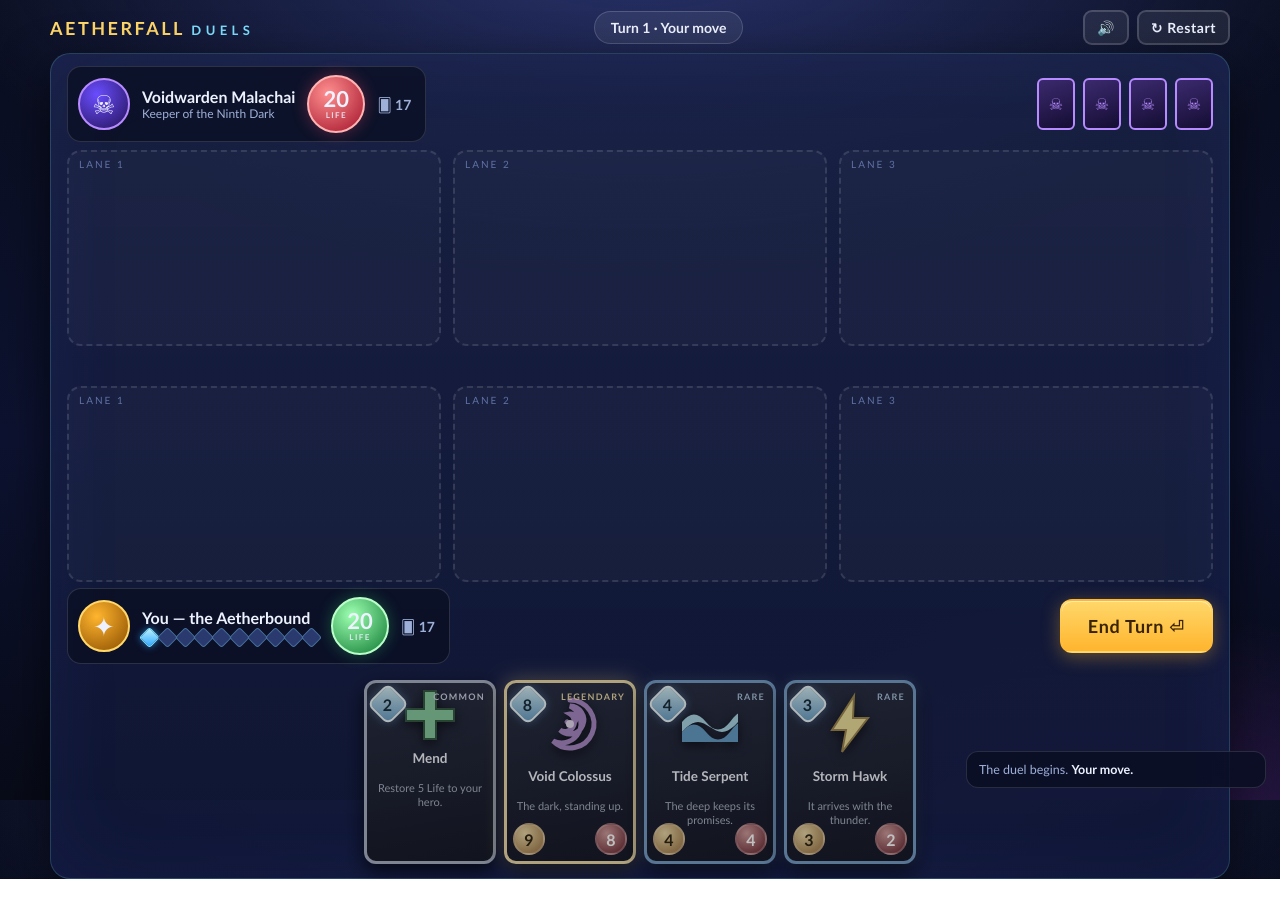
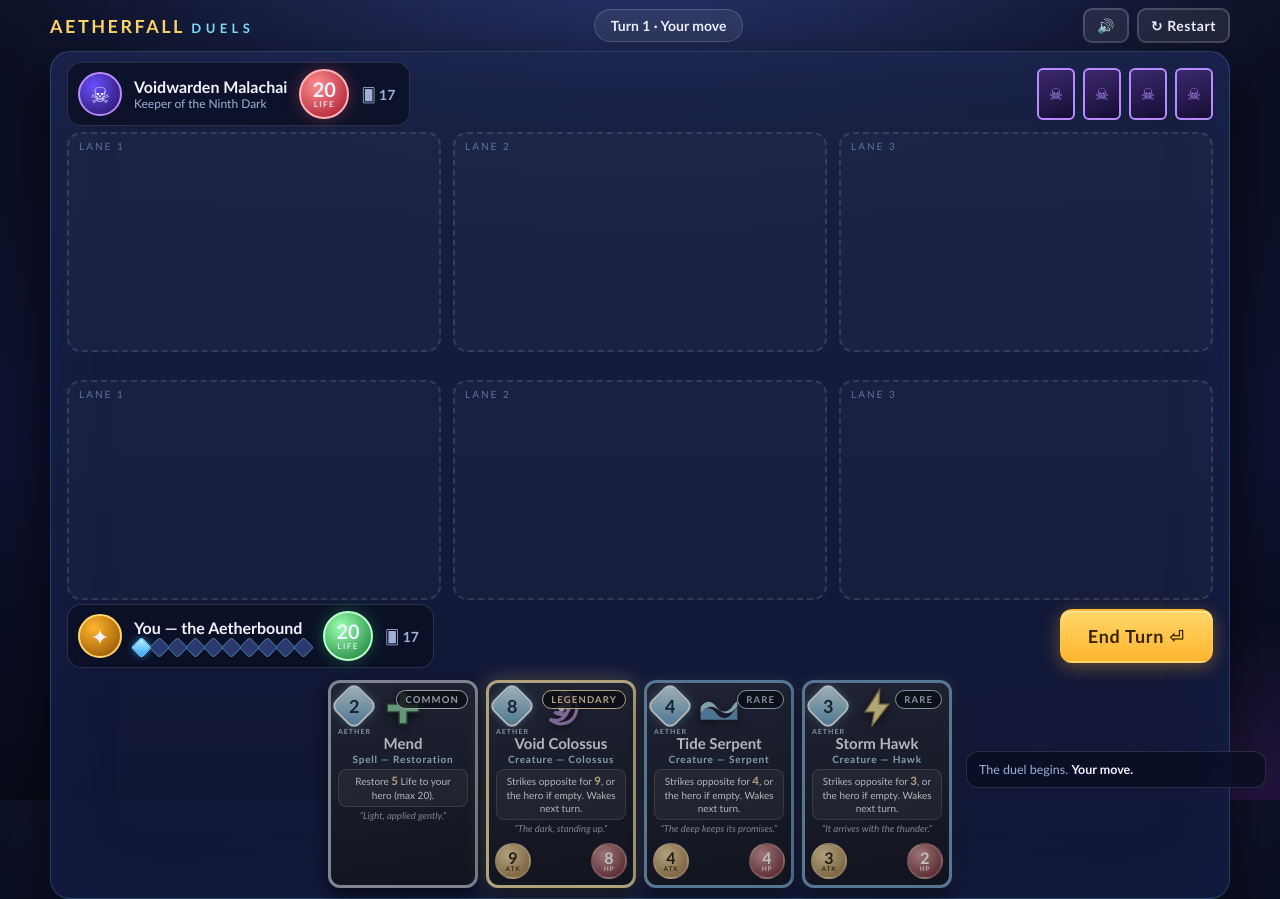
Before and after one commit to Fslrm123/best-card-game-20261122-1826-entry, a plain HTML site: page game/index.html in a window 1280 px wide. Both pictures are taken after a click on the button "⚔ Enter the Duel". Drawn offline with Linux system fonts and the light colour scheme.

Commit message:
Richer card info: type line, ability text, flavor, labeled ATK/HP + rarity pills, larger cards

```diff
--- a/game/game.js
+++ b/game/game.js
@@ -36,20 +36,20 @@ const G = {
 
 // ---------- card pool (original) ----------
 const POOL = [
-  {id:"sprite",  name:"Ember Sprite",   kind:"creature", cost:1, atk:2, hp:1, rarity:"common",    glyph:"flame",  text:"A spark with a grudge."},
-  {id:"golem",   name:"Stone Golem",    kind:"creature", cost:2, atk:1, hp:4, rarity:"common",    glyph:"rock",   text:"Slow. Immovable. Polite."},
-  {id:"dryad",   name:"Thorn Dryad",    kind:"creature", cost:2, atk:2, hp:3, rarity:"common",    glyph:"leaf",   text:"The forest fights back."},
-  {id:"hawk",    name:"Storm Hawk",     kind:"creature", cost:3, atk:3, hp:2, rarity:"rare",      glyph:"bolt",   text:"It arrives with the thunder."},
-  {id:"serpent", name:"Tide Serpent",   kind:"creature", cost:4, atk:4, hp:4, rarity:"rare",      glyph:"wave",   text:"The deep keeps its promises."},
-  {id:"stalker", name:"Night Stalker",  kind:"creature", cost:4, atk:5, hp:3, rarity:"rare",      glyph:"moon",   text:"You will hear it once."},
-  {id:"knight",  name:"Rune Knight",    kind:"creature", cost:5, atk:4, hp:6, rarity:"epic",      glyph:"shield", text:"Sworn to the falling light."},
-  {id:"wyrm",    name:"Frost Wyrm",     kind:"creature", cost:6, atk:6, hp:5, rarity:"epic",      glyph:"snow",   text:"Winter, given wings."},
-  {id:"phoenix", name:"Solar Phoenix",  kind:"creature", cost:7, atk:7, hp:6, rarity:"legendary", glyph:"sun",    text:"Dawn refuses to die."},
-  {id:"colossus",name:"Void Colossus",  kind:"creature", cost:8, atk:9, hp:8, rarity:"legendary", glyph:"void",   text:"The dark, standing up."},
-  {id:"bolt",    name:"Arc Bolt",       kind:"spell",    cost:2, rarity:"common", glyph:"bolt",   text:"Deal 3 damage to a creature or a hero.", fx:"bolt"},
-  {id:"mend",    name:"Mend",           kind:"spell",    cost:2, rarity:"common", glyph:"heal",   text:"Restore 5 Life to your hero.", fx:"mend"},
-  {id:"surge",   name:"Surge",          kind:"spell",    cost:1, rarity:"rare",   glyph:"surge",  text:"Give a friendly creature +2/+2.", fx:"surge"},
-  {id:"meteor",  name:"Meteor",         kind:"spell",    cost:5, rarity:"epic",   glyph:"meteor", text:"Deal 4 damage to ALL enemy creatures.", fx:"meteor"},
+  {id:"sprite",  name:"Ember Sprite",   kind:"creature", cost:1, atk:2, hp:1, rarity:"common",    glyph:"flame",  type:"Creature — Ember",    ability:"Strikes opposite for <b>2</b>, or the hero if empty. Wakes next turn.", text:"A spark with a grudge."},
+  {id:"golem",   name:"Stone Golem",    kind:"creature", cost:2, atk:1, hp:4, rarity:"common",    glyph:"rock",   type:"Creature — Golem",    ability:"Strikes opposite for <b>1</b>, or the hero if empty. Wakes next turn.", text:"Slow. Immovable. Polite."},
+  {id:"dryad",   name:"Thorn Dryad",    kind:"creature", cost:2, atk:2, hp:3, rarity:"common",    glyph:"leaf",   type:"Creature — Dryad",    ability:"Strikes opposite for <b>2</b>, or the hero if empty. Wakes next turn.", text:"The forest fights back."},
+  {id:"hawk",    name:"Storm Hawk",     kind:"creature", cost:3, atk:3, hp:2, rarity:"rare",      glyph:"bolt",   type:"Creature — Hawk",     ability:"Strikes opposite for <b>3</b>, or the hero if empty. Wakes next turn.", text:"It arrives with the thunder."},
+  {id:"serpent", name:"Tide Serpent",   kind:"creature", cost:4, atk:4, hp:4, rarity:"rare",      glyph:"wave",   type:"Creature — Serpent",  ability:"Strikes opposite for <b>4</b>, or the hero if empty. Wakes next turn.", text:"The deep keeps its promises."},
+  {id:"stalker", name:"Night Stalker",  kind:"creature", cost:4, atk:5, hp:3, rarity:"rare",      glyph:"moon",   type:"Creature — Stalker",  ability:"Strikes opposite for <b>5</b>, or the hero if empty. Wakes next turn.", text:"You will hear it once."},
+  {id:"knight",  name:"Rune Knight",    kind:"creature", cost:5, atk:4, hp:6, rarity:"epic",      glyph:"shield", type:"Creature — Knight",   ability:"Strikes opposite for <b>4</b>, or the hero if empty. Wakes next turn.", text:"Sworn to the falling light."},
+  {id:"wyrm",    name:"Frost Wyrm",     kind:"creature", cost:6, atk:6, hp:5, rarity:"epic",      glyph:"snow",   type:"Creature — Wyrm",     ability:"Strikes opposite for <b>6</b>, or the hero if empty. Wakes next turn.", text:"Winter, given wings."},
+  {id:"phoenix", name:"Solar Phoenix",  kind:"creature", cost:7, atk:7, hp:6, rarity:"legendary", glyph:"sun",    type:"Creature — Phoenix",  ability:"Strikes opposite for <b>7</b>, or the hero if empty. Wakes next turn.", text:"Dawn refuses to die."},
+  {id:"colossus",name:"Void Colossus",  kind:"creature", cost:8, atk:9, hp:8, rarity:"legendary", glyph:"void",   type:"Creature — Colossus", ability:"Strikes opposite for <b>9</b>, or the hero if empty. Wakes next turn.", text:"The dark, standing up."},
+  {id:"bolt",    name:"Arc Bolt",       kind:"spell",    cost:2, rarity:"common", glyph:"bolt",   type:"Spell — Lightning",   ability:"Deal <b>3</b> damage to any creature or hero.", text:"The sky keeps a ledger.", fx:"bolt"},
+  {id:"mend",    name:"Mend",           kind:"spell",    cost:2, rarity:"common", glyph:"heal",   type:"Spell — Restoration", ability:"Restore <b>5</b> Life to your hero (max 20).", text:"Light, applied gently.", fx:"mend"},
+  {id:"surge",   name:"Surge",          kind:"spell",    cost:1, rarity:"rare",   glyph:"surge",  type:"Spell — Blessing",    ability:"Give a friendly creature <b>+2/+2</b>.", text:"Strength arrives all at once.", fx:"surge"},
+  {id:"meteor",  name:"Meteor",         kind:"spell",    cost:5, rarity:"epic",   glyph:"meteor", type:"Spell — Cataclysm",   ability:"Deal <b>4</b> damage to ALL enemy creatures.", text:"The heavens object.", fx:"meteor"},
 ];
 const byId = Object.fromEntries(POOL.map(c => [c.id, c]));
 function buildDeck(){
@@ -125,15 +125,18 @@ function floatText(anchorEl, text, cls=""){
 }
 
 // ---------- rendering ----------
+const plain = (html) => html.replace(/<[^>]+>/g, "");
 function cardHTML(c, opts={}){
   const hpNow = c.curHp ?? c.hp;
   const stats = c.kind === "creature"
-    ? `<div class="atk">${c.atk}</div><div class="hp${hpNow < c.hp ? " hurt" : ""}">${hpNow}</div>` : "";
+    ? `<div class="stat-row"><div class="stat atk"><b>${c.atk}</b><small>ATK</small></div><div class="stat hp${hpNow < c.hp ? " hurt" : ""}"><b>${hpNow}</b><small>HP</small></div></div>` : `<div class="stat-row"></div>`;
   const zzz = opts.sick ? `<div class="zzz">💤</div>` : "";
   return `<div class="art">${G[c.glyph] || ""}</div>
     <div class="cname">${c.name}</div>
-    <div class="ctext">${c.text}</div>
-    <div class="cost"><b>${c.cost}</b></div>
+    <div class="ctype">${c.type}</div>
+    <div class="cability">${c.ability}</div>
+    <div class="cflavor">“${c.text}”</div>
+    <div class="cost"><b>${c.cost}</b></div><div class="cost-tag">AETHER</div>
     <div class="rarity">${c.rarity.toUpperCase()}</div>${stats}${zzz}`;
 }
 function render(){
@@ -162,7 +165,7 @@ function render(){
     d.className = `card ${c.kind} r-${c.rarity}` + (S.selected === i ? " selected" : "")
       + (c.cost > S.player.aether ? " unaffordable" : "");
     d.innerHTML = cardHTML(c);
-    d.title = `${c.name} — ${c.text}`;
+    d.title = `${c.name} (${c.type}, ${c.rarity}) — ${plain(c.ability)} “${c.text}”`;
     d.addEventListener("click", () => onHandCard(i));
     els["player-hand"].appendChild(d);
   });
@@ -185,7 +188,7 @@ function renderBoard(side, container){
       cd.className = `card creature r-${c.rarity}` + (ready ? " ready" : "") + (c.sick ? " sick" : "")
         + (targetable ? " targetable" : "");
       cd.innerHTML = cardHTML(c, {sick: c.sick});
-      cd.title = `${c.name} — ${c.atk} ATK / ${c.curHp} HP`;
+      cd.title = `${c.name} (${c.type}) — ${c.atk} ATK / ${c.curHp} HP. ${plain(c.ability)}`;
       if(side === "player") cd.addEventListener("click", () => onOwnCreature(lane));
       else cd.addEventListener("click", () => onEnemyCreature(lane));
       d.appendChild(cd);
--- a/game/style.css
+++ b/game/style.css
@@ -2,7 +2,7 @@
   --bg:#0a0e1f; --panel:#131a33; --panel2:#1a2347;
   --gold:#ffd76a; --gold2:#ffb52e; --cyan:#7ee0ff; --violet:#b78bff;
   --red:#ff6b6b; --green:#7dff9a; --ink:#eef2ff; --muted:#9fb0d8;
-  --card-w:132px; --card-h:184px;
+  --card-w:150px; --card-h:208px;
 }
 *{box-sizing:border-box; margin:0; padding:0;}
 html,body{height:100%;}
@@ -54,7 +54,7 @@ body{
 .howto .btn{margin-top:10px;}
 
 /* ---------- game layout ---------- */
-#screen-game{flex-direction:column; justify-content:flex-start; padding:10px 14px;}
+#screen-game{flex-direction:column; justify-content:flex-start; padding:8px 14px;}
 .topbar{width:100%; max-width:1180px; display:flex; align-items:center; justify-content:space-between; gap:12px;}
 .brand{font-weight:900; letter-spacing:.14em; font-size:18px; color:var(--gold);}
 .brand span{color:var(--cyan); letter-spacing:.34em; font-size:13px;}
@@ -62,21 +62,21 @@ body{
 .top-actions{display:flex; gap:8px;}
 .table{width:100%; max-width:1180px; margin-top:8px;
   background:linear-gradient(180deg,#1a2347cc,#101736e6); border:1px solid #7ee0ff33; border-radius:20px;
-  padding:12px 16px 14px; box-shadow:0 18px 50px #0009, inset 0 0 80px #4a5cff14;}
+  padding:10px 16px; box-shadow:0 18px 50px #0009, inset 0 0 80px #4a5cff14;}
 .hero-row{display:flex; align-items:center; gap:14px;}
-.hero-row.player{margin-top:6px;}
+.hero-row.player{margin-top:4px;}
 .hero{display:flex; align-items:center; gap:12px; background:#0a0f24cc; border:1px solid #ffffff22;
-  border-radius:14px; padding:8px 14px 8px 10px; min-width:330px;}
-.hero-face{width:52px; height:52px; border-radius:50%; display:flex; align-items:center; justify-content:center;
-  font-size:26px; background:radial-gradient(circle at 35% 30%, #6a4dff, #241257); border:2px solid var(--violet);}
+  border-radius:14px; padding:6px 14px 6px 10px; min-width:330px;}
+.hero-face{width:44px; height:44px; border-radius:50%; display:flex; align-items:center; justify-content:center;
+  font-size:22px; background:radial-gradient(circle at 35% 30%, #6a4dff, #241257); border:2px solid var(--violet);}
 .player-hero .hero-face{background:radial-gradient(circle at 35% 30%, #ffb52e, #8a4d00); border-color:var(--gold);}
 .hero-name{font-weight:800; font-size:16px;}
 .hero-sub{color:var(--muted); font-size:12px;}
-.life-orb{margin-left:auto; text-align:center; width:58px; height:58px; border-radius:50%;
+.life-orb{margin-left:auto; text-align:center; width:50px; height:50px; border-radius:50%;
   display:flex; flex-direction:column; align-items:center; justify-content:center;
   background:radial-gradient(circle at 35% 30%, #ff8f8f, #a3122a); border:2px solid #ffb3b3;
   box-shadow:0 0 16px #ff4d6d55; font-weight:900;}
-.life-orb span{font-size:22px; line-height:1;}
+.life-orb span{font-size:20px; line-height:1;}
 .life-orb small{font-size:8px; letter-spacing:.18em; opacity:.85;}
 .player-life{background:radial-gradient(circle at 35% 30%, #9dffb0, #0f7a33); border-color:#baffc9; box-shadow:0 0 16px #37ff7a44;}
 .deck-count{color:var(--muted); font-size:14px; font-weight:700;}
@@ -92,49 +92,61 @@ body{
 .enemy-hand .card-back{width:38px; height:52px; border-radius:6px;
   background:linear-gradient(160deg,#3b2a6e,#150d33); border:2px solid var(--violet);
   display:flex; align-items:center; justify-content:center; color:var(--violet); font-size:16px;}
-.player-hand{justify-content:center; margin-top:10px; min-height:calc(var(--card-h) + 6px); align-items:flex-end;}
+.player-hand{justify-content:center; margin-top:6px; min-height:calc(var(--card-h) + 6px); align-items:flex-end;}
 
-.board{display:grid; grid-template-columns:repeat(3,1fr); gap:12px; margin-top:8px;}
-.lane{min-height:196px; border-radius:14px; border:2px dashed #ffffff1f; background:#ffffff06;
+.board{display:grid; grid-template-columns:repeat(3,1fr); gap:12px; margin-top:6px;}
+.lane{min-height:220px; border-radius:14px; border:2px dashed #ffffff1f; background:#ffffff06;
   display:flex; align-items:center; justify-content:center; position:relative;}
 .lane.targetable{border-color:var(--gold); background:#ffd76a14; cursor:pointer; animation:pulse 1s infinite;}
 @keyframes pulse{0%,100%{box-shadow:0 0 0 0 #ffd76a00;}50%{box-shadow:0 0 18px 2px #ffd76a55;}}
 .lane .lane-label{position:absolute; top:6px; left:10px; font-size:10px; letter-spacing:.2em; color:#5f71a3;}
-.midline{text-align:center; min-height:26px; margin-top:6px;}
+.midline{text-align:center; min-height:18px; margin-top:4px;}
 #banner{font-weight:900; letter-spacing:.12em; color:var(--gold); font-size:16px; text-shadow:0 0 14px #ffb52e66;}
 
 /* ---------- cards ---------- */
 .card{width:var(--card-w); height:var(--card-h); border-radius:12px; position:relative; flex:0 0 auto;
+  display:flex; flex-direction:column;
   background:linear-gradient(170deg,#232f5e,#121a38); border:3px solid #8ea3d8; overflow:hidden;
   box-shadow:0 8px 20px #000a; user-select:none;}
-.card .art{height:82px; display:flex; align-items:center; justify-content:center;}
-.card .art svg{width:64px; height:64px; filter:drop-shadow(0 3px 6px #0009);}
-.card .cname{font-weight:800; font-size:13.5px; text-align:center; padding:4px 6px 0; line-height:1.15; min-height:32px;}
-.card .ctext{font-size:11px; color:var(--muted); text-align:center; padding:2px 8px; line-height:1.3;}
-.card .cost{position:absolute; top:6px; left:6px; width:30px; height:30px; transform:rotate(45deg);
-  background:linear-gradient(135deg,#bdf3ff,#2ea6ff); border:2px solid #dff6ff; border-radius:7px;
+.card .art{height:50px; display:flex; align-items:center; justify-content:center; flex:0 0 auto;}
+.card .art svg{width:42px; height:42px; filter:drop-shadow(0 3px 6px #0009);}
+.card .cname{font-weight:800; font-size:15px; text-align:center; padding:2px 6px 0; line-height:1.15;}
+.card .ctype{font-size:10px; font-weight:700; letter-spacing:.08em; color:var(--cyan); text-align:center; padding:1px 6px 0;}
+.card .cability{margin:4px 7px 0; padding:4px 7px; background:#ffffff10; border:1px solid #ffffff24; border-radius:8px;
+  font-size:10px; line-height:1.3; color:var(--ink); text-align:center;}
+.card .cability b{color:var(--gold); font-size:11.5px;}
+.card .cflavor{font-size:9.5px; font-style:italic; color:var(--muted); text-align:center; padding:3px 10px 0; line-height:1.25;}
+.card .cost{position:absolute; top:6px; left:6px; width:34px; height:34px; transform:rotate(45deg);
+  background:linear-gradient(135deg,#bdf3ff,#2ea6ff); border:2px solid #dff6ff; border-radius:8px;
   display:flex; align-items:center; justify-content:center; box-shadow:0 0 10px #2ea6ff88;}
-.card .cost b{transform:rotate(-45deg); color:#06324f; font-size:16px;}
-.card .atk,.card .hp{position:absolute; bottom:6px; width:32px; height:32px; border-radius:50%;
-  display:flex; align-items:center; justify-content:center; font-weight:900; font-size:16px; border:2px solid #fff3;}
-.card .atk{left:6px; background:radial-gradient(circle at 35% 30%,#ffd76a,#c46a00); color:#3a2400;}
-.card .hp{right:6px; background:radial-gradient(circle at 35% 30%,#ff8f8f,#a3122a); color:#fff;}
+.card .cost b{transform:rotate(-45deg); color:#06324f; font-size:18px;}
+.card .cost-tag{position:absolute; top:44px; left:7px; font-size:7px; font-weight:800; letter-spacing:.14em; color:#8fc6ff;}
+.card .stat-row{margin-top:auto; display:flex; justify-content:space-between; align-items:flex-end; padding:0 6px 6px; min-height:42px;}
+.card .stat{width:36px; height:36px; border-radius:50%; flex:0 0 auto;
+  display:flex; flex-direction:column; align-items:center; justify-content:center; border:2px solid #fff3;}
+.card .stat b{font-weight:900; font-size:16px; line-height:1;}
+.card .stat small{font-size:6.5px; font-weight:800; letter-spacing:.12em; line-height:1; opacity:.85;}
+.card .atk{background:radial-gradient(circle at 35% 30%,#ffd76a,#c46a00); color:#3a2400;}
+.card .hp{background:radial-gradient(circle at 35% 30%,#ff8f8f,#a3122a); color:#fff;}
 .card .hp.hurt{background:radial-gradient(circle at 35% 30%,#ffb3b3,#7a0a1e);}
-.card .rarity{position:absolute; top:8px; right:8px; font-size:9px; letter-spacing:.14em; font-weight:800;}
+.card .rarity{position:absolute; top:7px; right:7px; font-size:9.5px; letter-spacing:.12em; font-weight:800;
+  padding:3px 8px; border-radius:999px; border:1px solid currentColor; background:#0a0f24cc;}
 .r-common{border-color:#9fb0d8;} .r-common .rarity{color:#c7d4f5;}
 .r-rare{border-color:#4da3ff; box-shadow:0 8px 20px #000a, 0 0 14px #4da3ff55;} .r-rare .rarity{color:#8fc6ff;}
 .r-epic{border-color:#c07bff; box-shadow:0 8px 20px #000a, 0 0 16px #c07bff66;} .r-epic .rarity{color:#dcb3ff;}
 .r-legendary{border-color:var(--gold); box-shadow:0 8px 20px #000a, 0 0 20px #ffd76a77;} .r-legendary .rarity{color:var(--gold);}
-.card.spell .art{height:64px;}
+.card.spell .art{height:50px;}
 .hand .card{cursor:pointer; transition:transform .12s ease, box-shadow .12s ease;}
 .hand .card:hover{transform:translateY(-14px) scale(1.04);}
 .hand .card.selected{transform:translateY(-18px) scale(1.06); box-shadow:0 14px 30px #000c, 0 0 22px #ffd76a88; border-color:var(--gold);}
 .hand .card.unaffordable{filter:grayscale(.55) brightness(.75);}
-.board .card{width:126px; height:176px;}
+.board .card{width:144px; height:200px;}
+.board .card .art{height:44px;}
+.board .card .art svg{width:38px; height:38px;}
 .board .card.ready{cursor:pointer; box-shadow:0 8px 20px #000a, 0 0 18px #7dff9a66; border-color:var(--green);}
 .board .card.sick{filter:brightness(.8);}
 .board .card.targetable{cursor:pointer; border-color:var(--red); box-shadow:0 0 18px #ff6b6b88;}
-.card .zzz{position:absolute; top:38px; right:8px; font-size:15px; color:var(--cyan);}
+.card .zzz{position:absolute; top:32px; right:10px; font-size:15px; color:var(--cyan);}
 .card.flash{animation:flash .45s ease;}
 @keyframes flash{0%{filter:brightness(2.2);}100%{filter:none;}}
 .dmg-float{position:absolute; font-weight:900; font-size:24px; color:#ff5d5d; text-shadow:0 2px 8px #000;
```
Also changed, not shown: screenshots/01-title.jpg, screenshots/02-midgame.jpg, screenshots/03-victory.jpg, screenshots/04-defeat.jpg.
